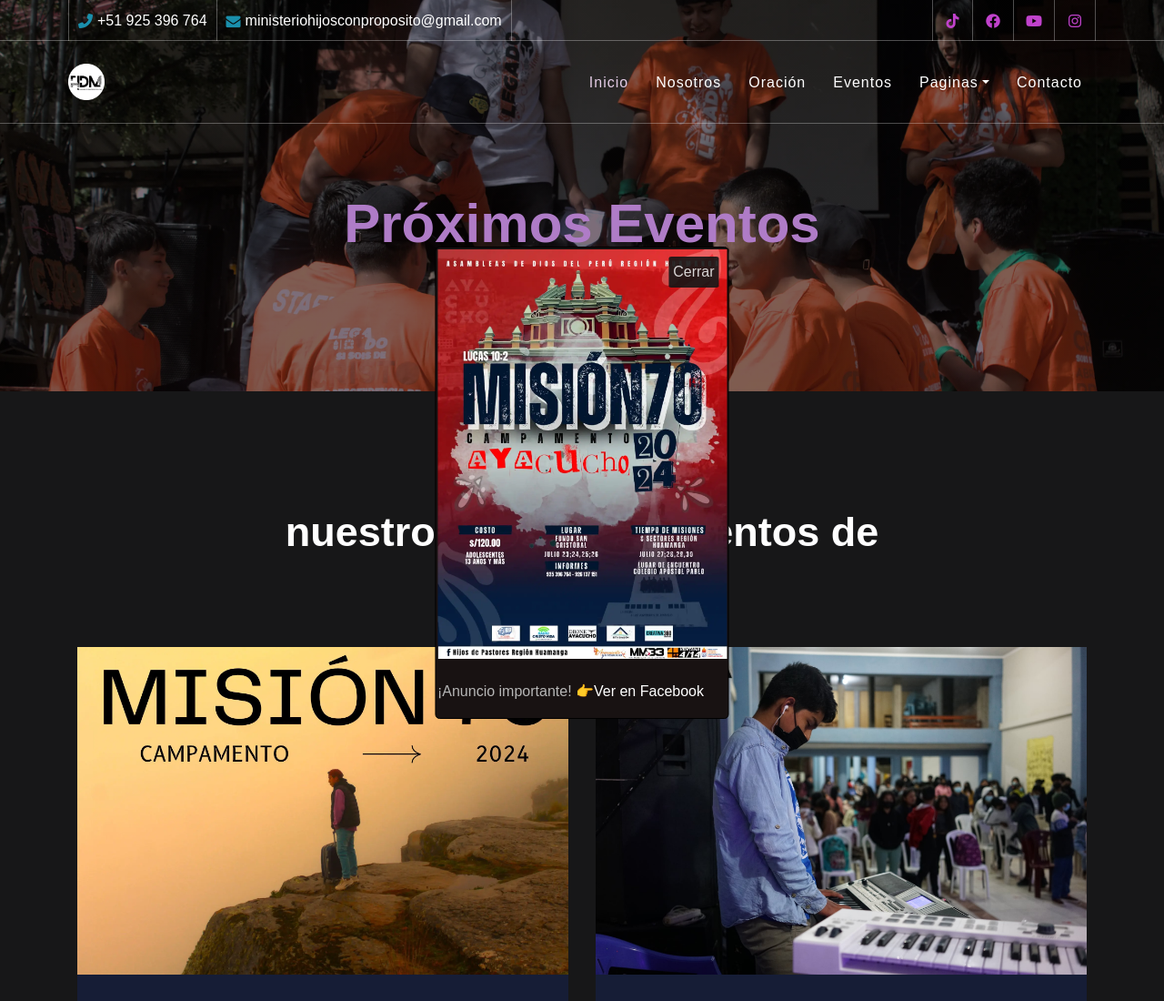
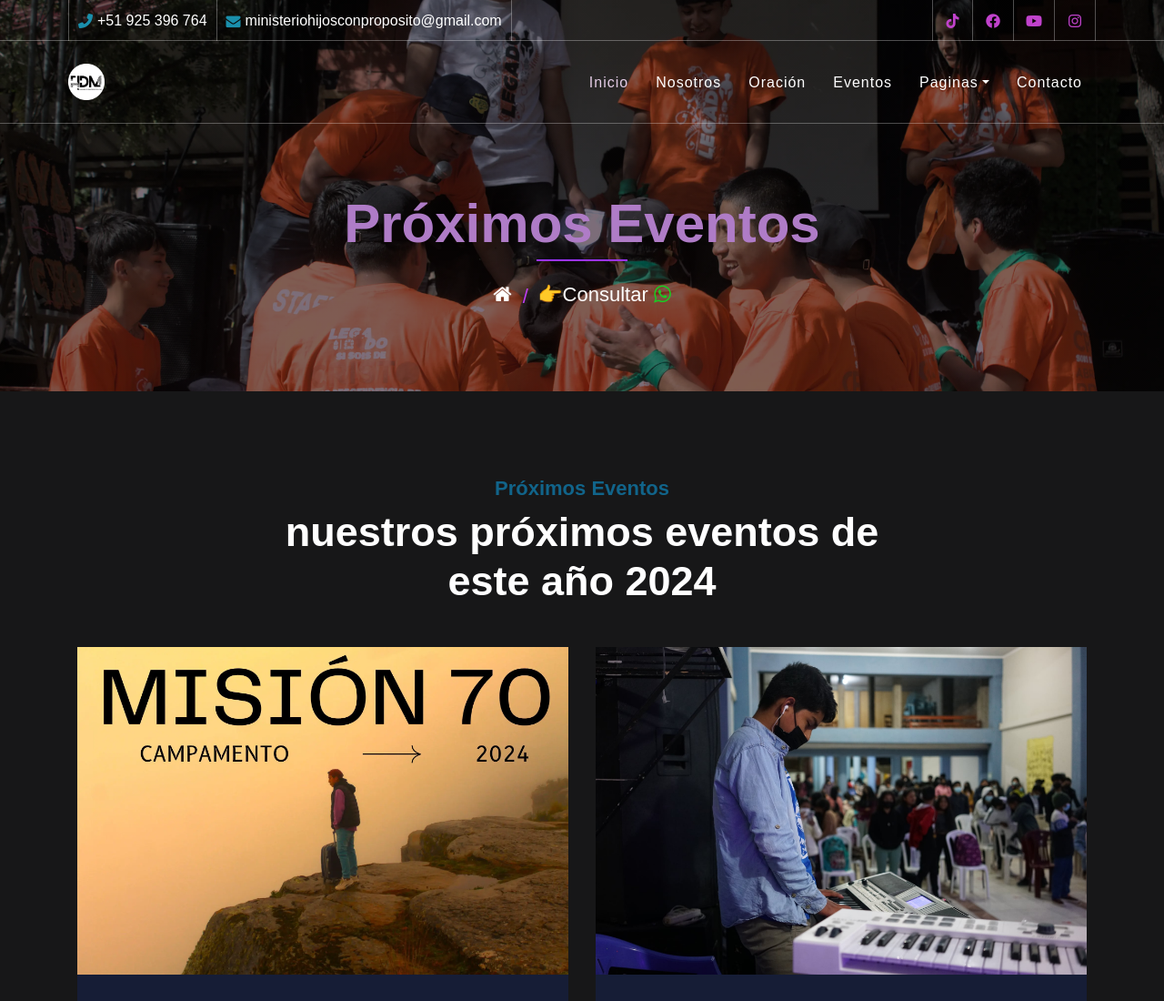
Before and after one commit to HDM-Ayacucho/HDM-Ayacucho.github.io, a plain HTML site: page event.html in a window 1280 px wide. Shown: the top 1100 px of the page at 91% size. Drawn offline with nearby package versions, Linux system fonts and the light colour scheme.

Commit message:
Update event.html
borrando anuncio

```diff
--- a/event.html
+++ b/event.html
@@ -33,13 +33,7 @@
 </head>
 
 <body>
-    <div id="anuncio" class="anuncio-flotante">
-        <img src="imgs/flayeroficial.webp" alt="Anuncio" id="imagen-anuncio"> <a href="event.html"></a>
-        <!-- Contenido de tu anuncio aquí -->
-        <p>   <br>¡Anuncio importante! 👉<a href="https://www.facebook.com/events/427436746463558/?ref=newsfeed">Ver en Facebook</a></p>
 
-        <button id="cerrar-anuncio"> Cerrar </button>
-    </div>
     <!-- Top Bar Start -->
     <div class="top-bar d-none d-md-block">
         <div class="container-fluid">
```
